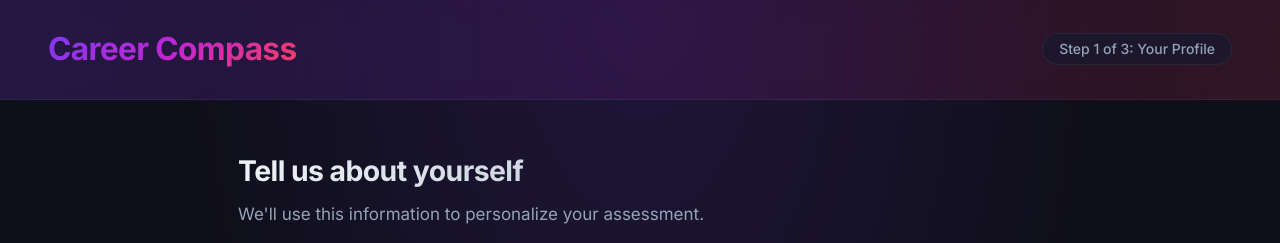
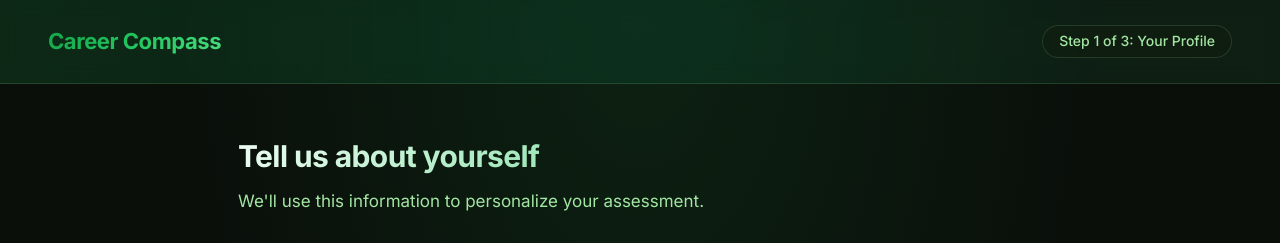
Before and after one commit to G-Jagadeesan/career-compass, a website: page public/index.html in a window 1280 px wide. Shown: the top 243 px of the page. Drawn offline with Linux system fonts and the light colour scheme.

Commit message:
Change color palette to green and white theme

```diff
--- a/public/styles.css
+++ b/public/styles.css
@@ -1,22 +1,22 @@
-/* Career Compass - Dark Aesthetic with Red/Purple Theme */
+/* Career Compass - Green and White Theme */
 
 :root {
   /* Primary colors */
-  --color-primary: #c084fc;
-  --color-primary-hover: #e879f9;
-  --color-secondary: #f472b6;
-  --color-accent: #ef4444;
+  --color-primary: #22c55e;
+  --color-primary-hover: #16a34a;
+  --color-secondary: #10b981;
+  --color-accent: #059669;
 
   /* Dark backgrounds */
-  --color-bg: #0f0f1a;
-  --color-bg-secondary: #1a1a2e;
-  --color-card: rgba(26, 26, 46, 0.8);
-  --color-card-hover: rgba(40, 40, 70, 0.9);
+  --color-bg: #0a0f0a;
+  --color-bg-secondary: #111f11;
+  --color-card: rgba(17, 31, 17, 0.8);
+  --color-card-hover: rgba(22, 45, 22, 0.9);
 
   /* Text colors */
-  --color-text: #f1f5f9;
-  --color-text-muted: #94a3b8;
-  --color-text-dim: #64748b;
+  --color-text: #f0fdf4;
+  --color-text-muted: #a3e6a3;
+  --color-text-dim: #6b9b6b;
 
   /* Status colors */
   --color-success: #22c55e;
@@ -25,14 +25,14 @@
   --color-error-bg: rgba(239, 68, 68, 0.15);
 
   /* Borders */
-  --color-border: rgba(148, 163, 184, 0.1);
-  --color-border-hover: rgba(192, 132, 252, 0.3);
+  --color-border: rgba(163, 230, 163, 0.15);
+  --color-border-hover: rgba(34, 197, 94, 0.4);
 
   /* Gradients */
-  --gradient-primary: linear-gradient(135deg, #7c3aed 0%, #c026d3 50%, #f43f5e 100%);
-  --gradient-card: linear-gradient(145deg, rgba(124, 58, 237, 0.1) 0%, rgba(192, 38, 211, 0.05) 100%);
-  --gradient-bg: radial-gradient(ellipse at top, rgba(124, 58, 237, 0.15) 0%, transparent 50%);
-  --gradient-header: linear-gradient(90deg, rgba(124, 58, 237, 0.2) 0%, rgba(192, 38, 211, 0.1) 50%, rgba(244, 63, 94, 0.15) 100%);
+  --gradient-primary: linear-gradient(135deg, #16a34a 0%, #22c55e 50%, #4ade80 100%);
+  --gradient-card: linear-gradient(145deg, rgba(34, 197, 94, 0.08) 0%, rgba(16, 185, 129, 0.04) 100%);
+  --gradient-bg: radial-gradient(ellipse at top, rgba(34, 197, 94, 0.1) 0%, transparent 50%);
+  --gradient-header: linear-gradient(90deg, rgba(34, 197, 94, 0.15) 0%, rgba(16, 185, 129, 0.1) 50%, rgba(74, 222, 128, 0.08) 100%);
 
   /* Spacing */
   --spacing-xs: 0.25rem;
@@ -53,7 +53,7 @@
   --shadow-sm: 0 1px 2px rgba(0, 0, 0, 0.3);
   --shadow-md: 0 4px 12px rgba(0, 0, 0, 0.4);
   --shadow-lg: 0 8px 24px rgba(0, 0, 0, 0.5);
-  --shadow-glow: 0 0 20px rgba(192, 132, 252, 0.3);
+  --shadow-glow: 0 0 20px rgba(34, 197, 94, 0.25);
 
   /* Transitions */
   --transition-fast: 0.15s ease;
@@ -99,7 +99,7 @@ body {
 }
 
 .app-title {
-  font-size: 1.975rem;
+  font-size: 1.375rem;
   font-weight: 700;
   background: var(--gradient-primary);
   -webkit-background-clip: text;
@@ -151,10 +151,10 @@ body {
 }
 
 .section-title {
-  font-size: 1.775rem;
+  font-size: 1.875rem;
   font-weight: 700;
   margin-bottom: var(--spacing-sm);
-  background: linear-gradient(135deg, var(--color-text) 0%, var(--color-text-muted) 100%);
+  background: linear-gradient(135deg, var(--color-text) 0%, var(--color-primary) 100%);
   -webkit-background-clip: text;
   -webkit-text-fill-color: transparent;
   background-clip: text;
@@ -216,7 +216,7 @@ body {
 .form-textarea:focus {
   outline: none;
   border-color: var(--color-primary);
-  box-shadow: 0 0 0 3px rgba(192, 132, 252, 0.15);
+  box-shadow: 0 0 0 3px rgba(34, 197, 94, 0.15);
 }
 
 .form-input::placeholder,
@@ -259,7 +259,7 @@ body {
 
 .tags-input:focus-within {
   border-color: var(--color-primary);
-  box-shadow: 0 0 0 3px rgba(192, 132, 252, 0.15);
+  box-shadow: 0 0 0 3px rgba(34, 197, 94, 0.15);
 }
 
 .tags-list {
@@ -273,9 +273,9 @@ body {
   align-items: center;
   gap: var(--spacing-xs);
   padding: var(--spacing-xs) var(--spacing-md);
-  background: linear-gradient(135deg, rgba(124, 58, 237, 0.3) 0%, rgba(192, 38, 211, 0.3) 100%);
+  background: linear-gradient(135deg, rgba(34, 197, 94, 0.25) 0%, rgba(16, 185, 129, 0.25) 100%);
   color: var(--color-primary);
-  border: 1px solid rgba(192, 132, 252, 0.3);
+  border: 1px solid rgba(34, 197, 94, 0.35);
   border-radius: var(--radius-full);
   font-size: 0.875rem;
   font-weight: 500;
@@ -283,7 +283,7 @@ body {
 }
 
 .tag:hover {
-  background: linear-gradient(135deg, rgba(124, 58, 237, 0.5) 0%, rgba(192, 38, 211, 0.5) 100%);
+  background: linear-gradient(135deg, rgba(34, 197, 94, 0.4) 0%, rgba(16, 185, 129, 0.4) 100%);
 }
 
 .tag-remove {
@@ -347,12 +347,12 @@ body {
 .btn-primary {
   background: var(--gradient-primary);
   color: white;
-  box-shadow: var(--shadow-md), 0 0 20px rgba(192, 132, 252, 0.2);
+  box-shadow: var(--shadow-md), 0 0 20px rgba(34, 197, 94, 0.2);
 }
 
 .btn-primary:hover:not(:disabled) {
   transform: translateY(-2px);
-  box-shadow: var(--shadow-lg), 0 0 30px rgba(192, 132, 252, 0.3);
+  box-shadow: var(--shadow-lg), 0 0 30px rgba(34, 197, 94, 0.3);
 }
 
 .btn-primary:active:not(:disabled) {
@@ -484,7 +484,7 @@ body {
 
 .option-card.selected {
   border-color: var(--color-primary);
-  background: linear-gradient(135deg, rgba(124, 58, 237, 0.2) 0%, rgba(192, 38, 211, 0.15) 100%);
+  background: linear-gradient(135deg, rgba(34, 197, 94, 0.15) 0%, rgba(16, 185, 129, 0.1) 100%);
   box-shadow: 0 0 0 1px var(--color-primary), var(--shadow-glow);
 }
 
@@ -572,12 +572,12 @@ body {
 }
 
 .result-card.secondary {
-  border-color: rgba(124, 58, 237, 0.3);
+  border-color: rgba(34, 197, 94, 0.3);
 }
 
 .result-card.secondary::before {
   height: 2px;
-  background: linear-gradient(90deg, rgba(124, 58, 237, 0.5) 0%, rgba(192, 38, 211, 0.3) 100%);
+  background: linear-gradient(90deg, rgba(34, 197, 94, 0.5) 0%, rgba(16, 185, 129, 0.3) 100%);
 }
 
 .result-badge {
@@ -594,7 +594,7 @@ body {
 }
 
 .result-card.secondary .result-badge {
-  background: linear-gradient(135deg, rgba(124, 58, 237, 0.4) 0%, rgba(192, 38, 211, 0.4) 100%);
+  background: linear-gradient(135deg, rgba(34, 197, 94, 0.4) 0%, rgba(16, 185, 129, 0.4) 100%);
 }
 
 .result-career {
@@ -681,7 +681,7 @@ body {
   display: none;
   position: absolute;
   inset: 0;
-  background: rgba(15, 15, 26, 0.95);
+  background: rgba(10, 15, 10, 0.95);
   backdrop-filter: blur(8px);
   flex-direction: column;
   align-items: center;
@@ -730,7 +730,7 @@ body {
   opacity: 0;
   transition: all 0.4s cubic-bezier(0.16, 1, 0.3, 1);
   z-index: 200;
-  box-shadow: var(--shadow-lg), 0 0 30px rgba(192, 132, 252, 0.4);
+  box-shadow: var(--shadow-lg), 0 0 30px rgba(34, 197, 94, 0.35);
 }
 
 .toast.show {
```
